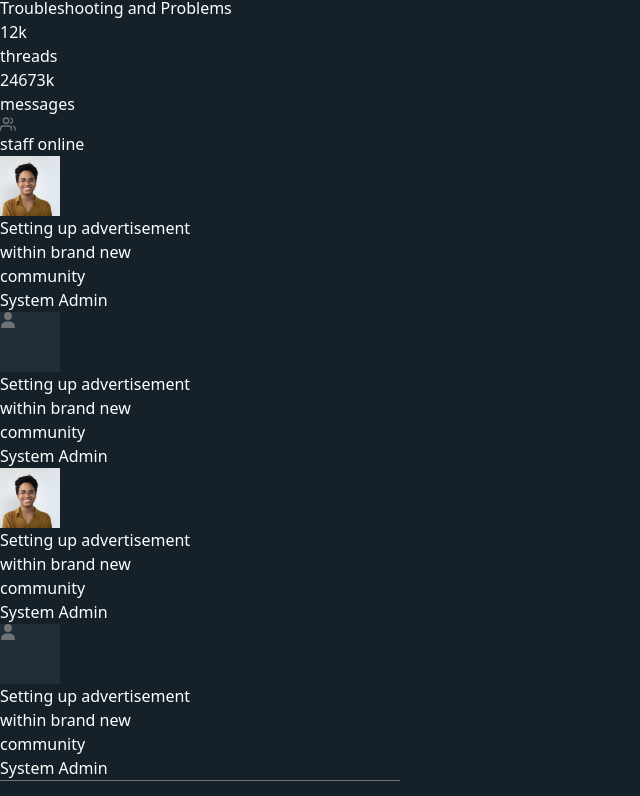
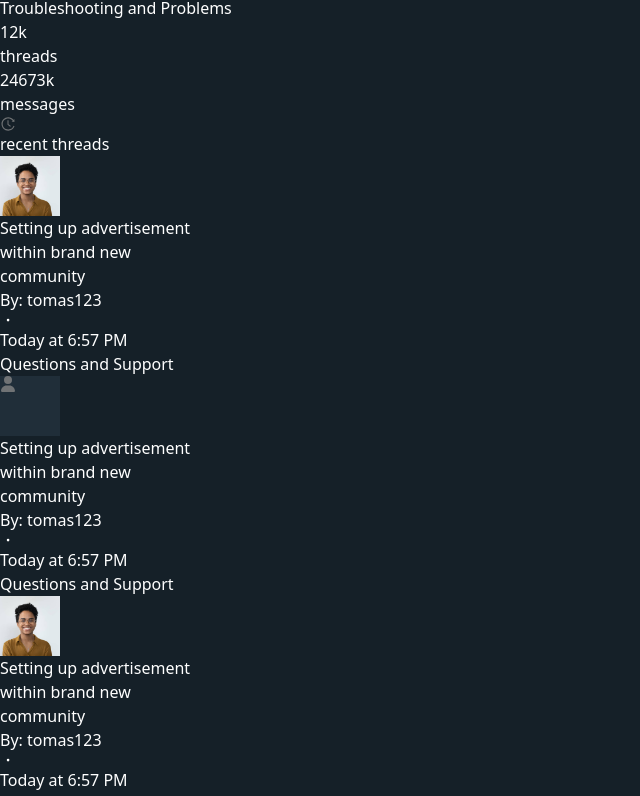
Before and after one commit to ismylsmylv/Lectury, a Next.js app: page / in a window 1280 px wide. Shown: the part 3378-4174 px from the top of the page, without its empty margins (0-640 px from the left). Built offline with nearby package versions, Linux system fonts and the light colour scheme.

Commit message:
style: threads cards updated

```diff
--- a/src/app/views/HomeView/components/Threads/mockdata.ts
+++ b/src/app/views/HomeView/components/Threads/mockdata.ts
@@ -1,16 +1,18 @@
 import ProfileImg from "@/app/assets/img/profile.png";
-export const staff = [
+export const threads = [
   {
     displayName: "Setting up advertisement within brand new community",
     role: "System Admin",
     date: "Today at 6:57 PM",
     category: "Questions and Support",
+    user: "tomas123",
     img: ProfileImg
   },
   {
     displayName: "Setting up advertisement within brand new community",
     role: "System Admin",
     date: "Today at 6:57 PM",
+    user: "tomas123",
     category: "Questions and Support",
     img: ""
   },
@@ -18,6 +20,7 @@ export const staff = [
     displayName: "Setting up advertisement within brand new community",
     role: "System Admin",
     date: "Today at 6:57 PM",
+    user: "tomas123",
     category: "Questions and Support",
     img: ProfileImg
   },
@@ -25,6 +28,7 @@ export const staff = [
     displayName: "Setting up advertisement within brand new community",
     date: "Today at 6:57 PM",
     category: "Questions and Support",
+    user: "tomas123",
     role: "System Admin",
     img: ""
   }
--- a/src/app/views/HomeView/components/Threads/page.tsx
+++ b/src/app/views/HomeView/components/Threads/page.tsx
@@ -1,42 +1,41 @@
 import { v4 as uuidv4 } from "uuid";
-import React from "react";
 import "./style.scss";
 
-import { staff } from "./mockdata";
+import { AiOutlineHistory } from "react-icons/ai";
+import { LuDot } from "react-icons/lu";
+import { threads } from "./mockdata";
 
-import { FiUsers } from "react-icons/fi";
-
-import { FaUser } from "react-icons/fa6";
+import HeadingSm from "@/app/components/HeadingSm/page";
 import Image from "next/image";
 import Link from "next/link";
-import HeadingSm from "@/app/components/HeadingSm/page";
+import { FaUser } from "react-icons/fa6";
 
-type Props = {};
-
-function Threads({}: Props) {
-  const headData = { text: "staff online", icon: FiUsers };
+function Threads() {
+  const headData = { text: "recent threads", icon: AiOutlineHistory };
   return (
     <div className="Threads mb-15">
       <HeadingSm heading={headData} />
       <div className="staff">
-        {staff.map((member) => (
+        {threads.map((thread) => (
           <Link
             href={"#"}
             key={uuidv4()}
-            className="member flex items-center justify-start gap-3 mb-3 pr-3  rounded-lg "
+            className="member flex items-start justify-start gap-3 mb-3 pr-3  rounded-lg "
           >
             <div className="img rounded-lg flex items-center justify-center">
-              {member.img ? (
-                <Image alt="profile picture" src={member.img} />
+              {thread.img ? (
+                <Image alt="profile picture" src={thread.img} />
               ) : (
                 <FaUser />
               )}
             </div>
             <div className="info opacity-70 hover:opacity-100">
-              <div className="name font-medium line-clamp-1">
-                {member.displayName}
+              <div className="name font-medium  mb-2">{thread.displayName}</div>
+              <div className="role flex items-center justify-start text-sm font-normal mb-2">
+                By: {thread.user} <LuDot />
+                {thread.date}
               </div>
-              <div className="role font-light line-clamp-1"> {member.role}</div>
+              <div className="category text-xs  mb-2">{thread.category}</div>
             </div>
           </Link>
         ))}
```
